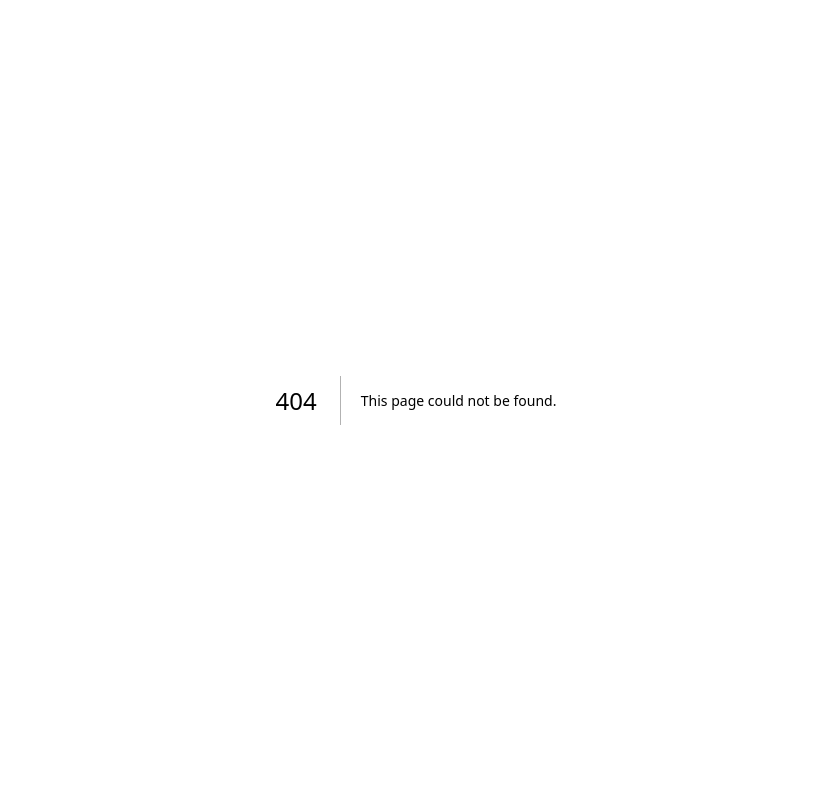
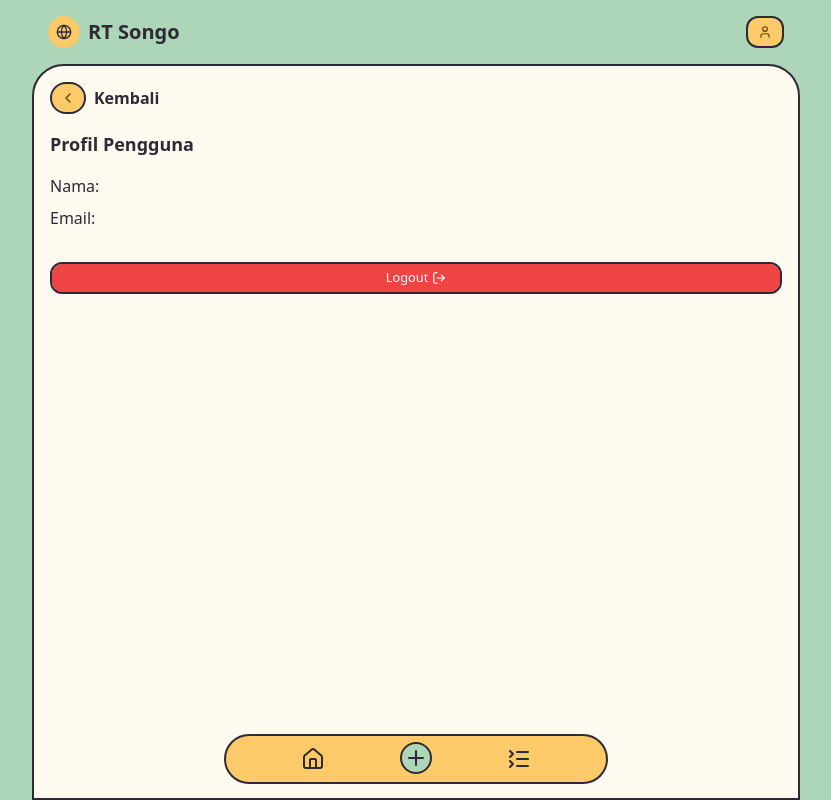
Before and after one commit to foolais/kosong-sembilan-web, a Next.js app: page /profil in a window 1280 px wide. Before the commit this address had no page. Shown: the whole page, without its empty margins (224-1055 px from the left). Built offline with nearby package versions, Linux system fonts and the light colour scheme.

Commit message:
feat: profil page

```diff
--- /dev/null
+++ b/src/app/(content)/profil/page.tsx
@@ -0,0 +1,27 @@
+"use client";
+
+import BackButton from "@/components/button/back-button";
+import LogoutButton from "@/components/button/logout-button";
+import { useAuthStore } from "@/features/auth/auth.store";
+
+const ProfilPage = () => {
+  const user = useAuthStore((state) => state.user);
+
+  return (
+    <div>
+      <BackButton />
+      <h2 className="text-lg font-semibold mt-4">Profil Pengguna</h2>
+      <div className="mt-4 mb-8 space-y-2">
+        <p className="font-semibold">
+          <span className="font-normal">Nama:</span> {user?.name}
+        </p>
+        <p className="font-semibold">
+          <span className="font-normal">Email:</span> {user?.email}
+        </p>
+      </div>
+      <LogoutButton />
+    </div>
+  );
+};
+
+export default ProfilPage;
--- /dev/null
+++ b/src/components/button/back-button.tsx
@@ -0,0 +1,32 @@
+"use client";
+
+import { useRouter } from "next/navigation";
+import { Button } from "../ui/button";
+import { ChevronLeft } from "lucide-react";
+
+type IProps = {
+  options?: {
+    isSubmitting: boolean;
+    isDeleting: boolean;
+  };
+};
+
+const BackButton = ({ options }: IProps) => {
+  const router = useRouter();
+  return (
+    <div className="flex items-center gap-2">
+      <Button
+        variant="secondary"
+        size-="xs"
+        className="h-8 p-2 cursor-pointer"
+        onClick={() => router.back()}
+        disabled={options?.isSubmitting || options?.isDeleting}
+      >
+        <ChevronLeft className="size-4" />
+      </Button>
+      <span className="font-semibold">Kembali</span>
+    </div>
+  );
+};
+
+export default BackButton;
--- a/src/components/logout-button.tsx
+++ b/src/components/button/logout-button.tsx
@@ -1,7 +1,7 @@
 "use client";
 
 import { useLogout } from "@/features/auth/auth.hooks";
-import { Button } from "./ui/button";
+import { Button } from "../ui/button";
 import { LogOut } from "lucide-react";
 import { toast } from "sonner";
 import { useRouter } from "next/navigation";
@@ -30,7 +30,7 @@ const LogoutButton = () => {
     <Button
       size="sm"
       variant="destructive"
-      className="cursor-pointer flex items-center justify-center"
+      className="cursor-pointer flex items-center justify-center w-full"
       onClick={onLogout}
     >
       Logout
--- /dev/null
+++ b/src/components/button/profile-button.tsx
@@ -0,0 +1,15 @@
+import { User } from "lucide-react";
+import { Button } from "../ui/button";
+import Link from "next/link";
+
+const ProfileButton = () => {
+  return (
+    <Link href="/profil">
+      <Button variant="secondary" size="sm" className="cursor-pointer">
+        <User />
+      </Button>
+    </Link>
+  );
+};
+
+export default ProfileButton;
--- a/src/components/form/form-family.tsx
+++ b/src/components/form/form-family.tsx
@@ -22,7 +22,6 @@ import {
   InputGroupInput,
 } from "../ui/input-group";
 import {
-  ChevronLeft,
   FileText,
   Loader,
   Send,
@@ -43,6 +42,7 @@ import { toast } from "sonner";
 import { useRouter } from "next/navigation";
 import { useEffect } from "react";
 import { cn } from "@/lib/utils";
+import BackButton from "../button/back-button";
 
 type IProps = {
   mode: "CREATE" | "UPDATE";
@@ -159,18 +159,7 @@ const FormFamily = ({ mode, familyId }: IProps) => {
     <div className="max-w-md mx-auto">
       {!isCreate && (
         <div className="flex items-center justify-between mb-4">
-          <div className="flex items-center gap-2">
-            <Button
-              variant="secondary"
-              size-="xs"
-              className="h-8 p-2 cursor-pointer"
-              onClick={() => router.back()}
-              disabled={isSubmitting || isDeleting}
-            >
-              <ChevronLeft className="size-4" />
-            </Button>
-            <span className="font-semibold">Kembali</span>
-          </div>
+          <BackButton options={{ isSubmitting, isDeleting }} />
           <Button
             variant="destructive"
             className="h-8 p-2 cursor-pointer"
--- a/src/components/header.tsx
+++ b/src/components/header.tsx
@@ -1,11 +1,11 @@
-import LogoutButton from "./logout-button";
+import ProfileButton from "./button/profile-button";
 import { Title } from "./title";
 
 const Header = () => {
   return (
     <div className="w-full p-4 flex items-center justify-between">
       <Title />
-      <LogoutButton />
+      <ProfileButton />
     </div>
   );
 };
```
